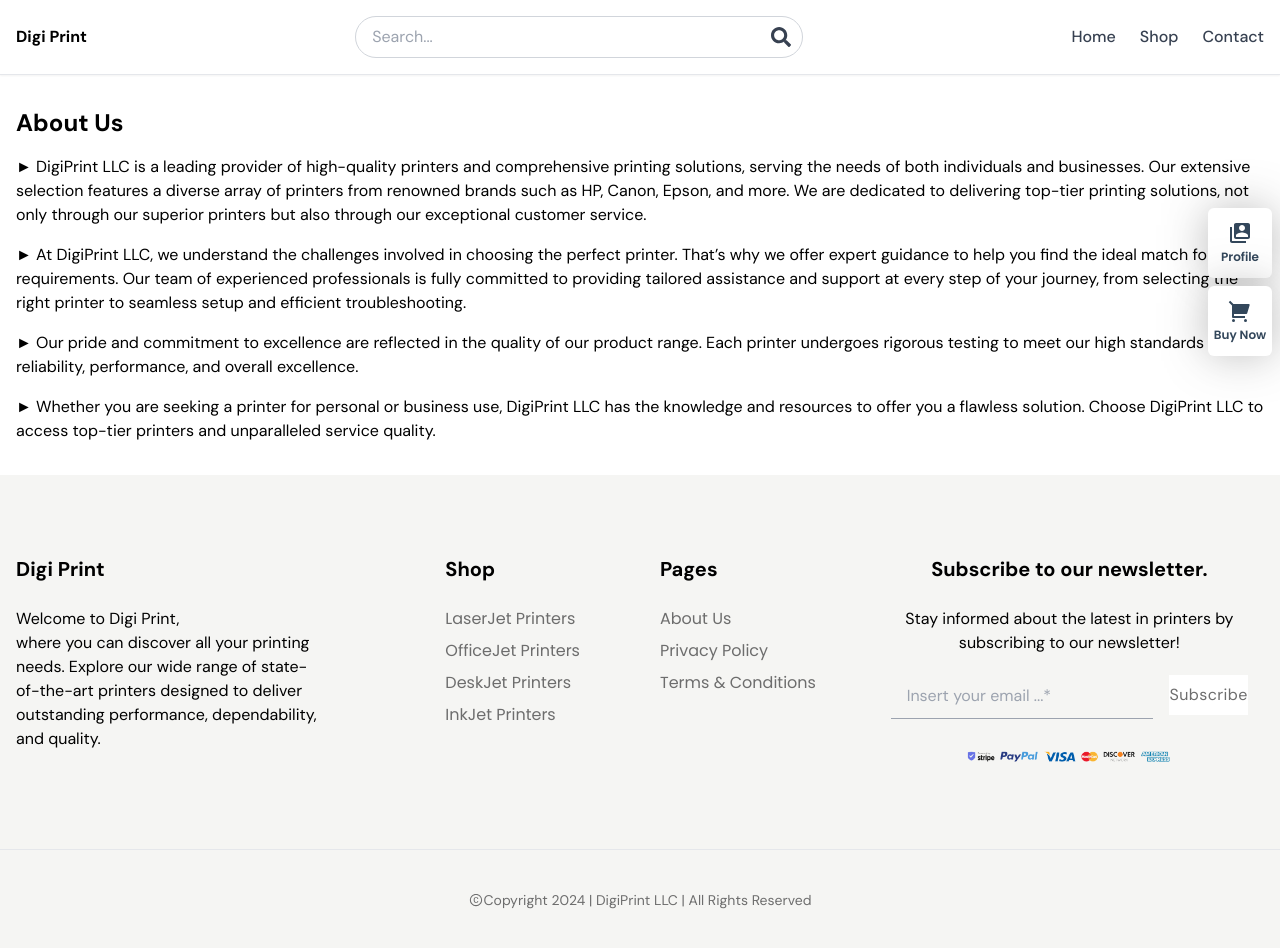
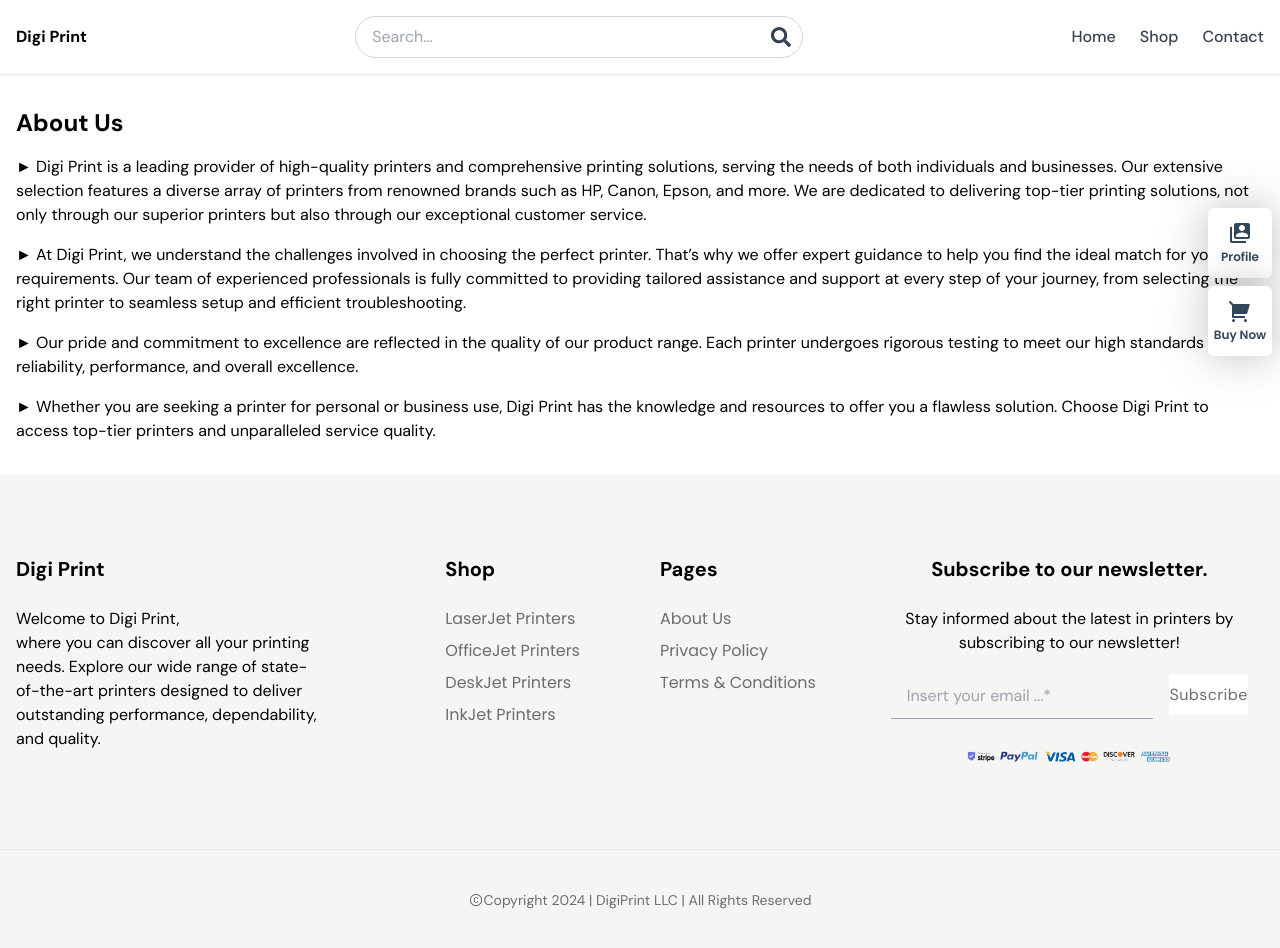
Before and after one commit to techdigi2000/Digitech2, a React (Create React App) app: page /about-us in a window 1280 px wide. Shown: the top 948 px of the page. Built offline with nearby package versions, Linux system fonts and the light colour scheme.

Commit message:
Update AboutUs.jsx

```diff
--- a/src/pages/AboutUs/AboutUs.jsx
+++ b/src/pages/AboutUs/AboutUs.jsx
@@ -5,7 +5,7 @@ const AboutUs = () => {
     <div className="container mx-auto px-4 py-8">
       <h2 className="text-2xl font-semibold mb-4">About Us</h2>
       <p className="mb-4">
-        &#9658; DigiPrint LLC is a leading provider of high-quality printers and
+        &#9658; Digi Print is a leading provider of high-quality printers and
         comprehensive printing solutions, serving the needs of both individuals
         and businesses. Our extensive selection features a diverse array of
         printers from renowned brands such as HP, Canon, Epson, and more. We are
@@ -13,7 +13,7 @@ const AboutUs = () => {
         our superior printers but also through our exceptional customer service.
       </p>
       <p className="mb-4">
-        &#9658; At DigiPrint LLC, we understand the challenges involved in
+        &#9658; At Digi Print, we understand the challenges involved in
         choosing the perfect printer. That’s why we offer expert guidance to
         help you find the ideal match for your requirements. Our team of
         experienced professionals is fully committed to providing tailored
@@ -28,8 +28,8 @@ const AboutUs = () => {
       </p>
       <p>
         &#9658; Whether you are seeking a printer for personal or business use,
-        DigiPrint LLC has the knowledge and resources to offer you a flawless
-        solution. Choose DigiPrint LLC to access top-tier printers and
+        Digi Print has the knowledge and resources to offer you a flawless
+        solution. Choose Digi Print to access top-tier printers and
         unparalleled service quality.
       </p>
     </div>
```
